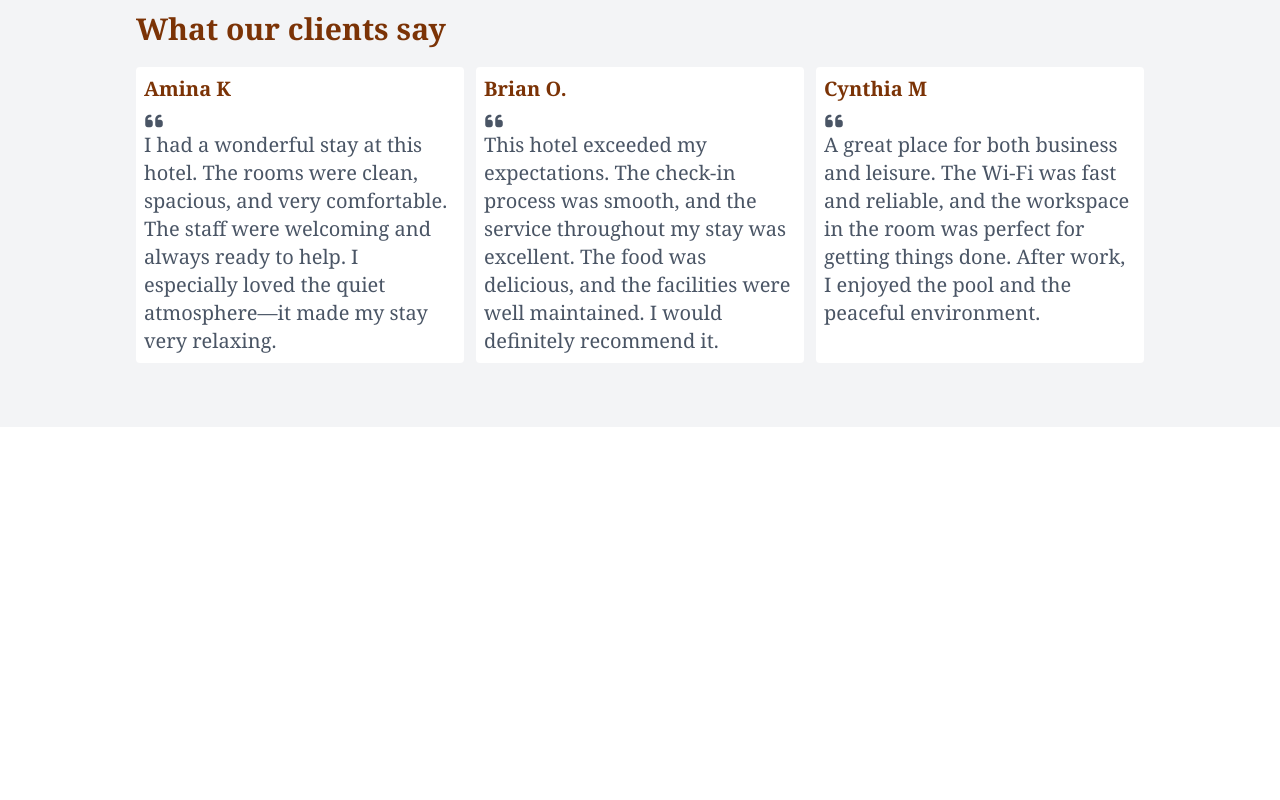
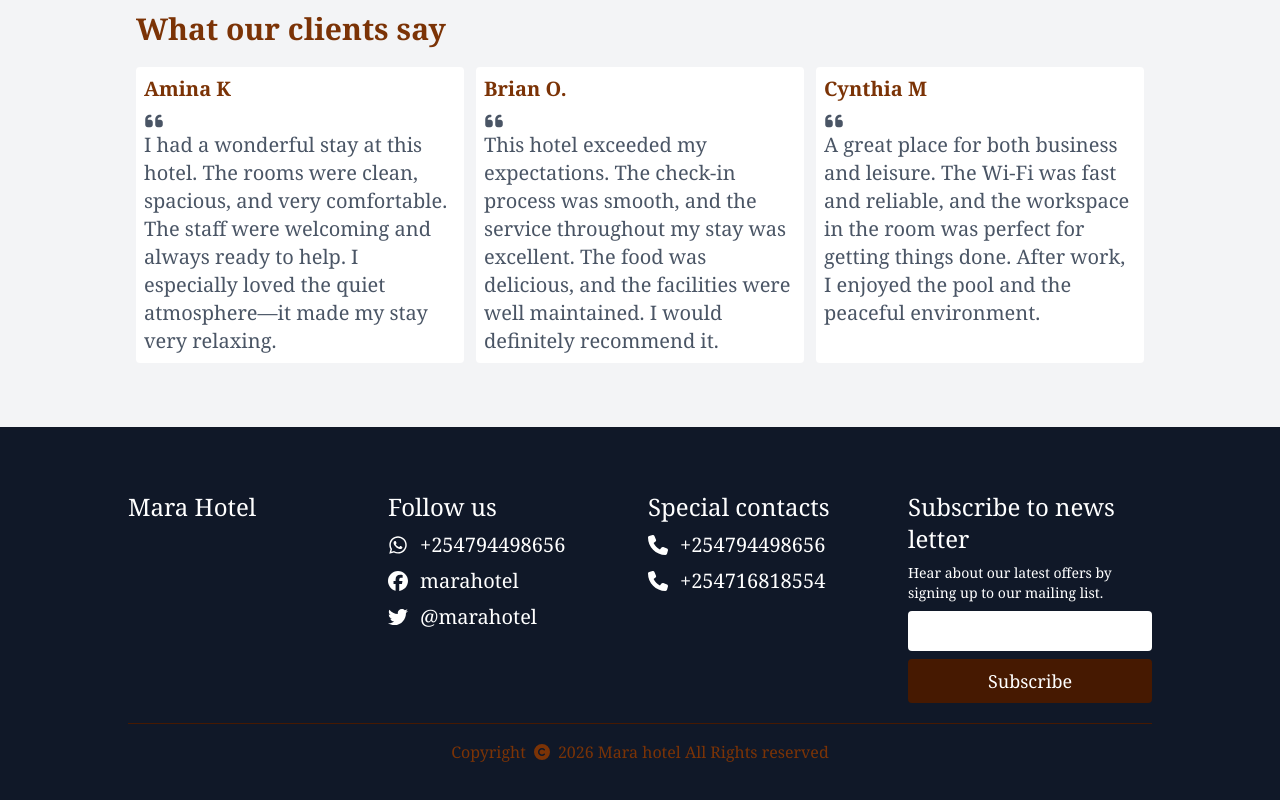
Before and after one commit to tonyopuodho/Hotel, a React (Vite) app: page / in a window 1280 px wide. Shown: the part 2355-3155 px from the top of the page. Before the commit the page ends 2782 px from the top, so only its background shows below. Built offline with nearby package versions, Linux system fonts and the light colour scheme.

Commit message:
Implementing footer section

```diff
--- /dev/null
+++ b/src/Components/Home/Footer.jsx
@@ -0,0 +1,40 @@
+import React from 'react'
+import { FaCopyright, FaFacebook, FaPhone, FaTwitch, FaTwitter, FaWhatsapp } from 'react-icons/fa6'
+
+function Footer() {
+  return (
+    <div className='py-16 bg-gray-900'>
+        <div className='max-w-7xl md:w-[80%] mx-auto font-serif'>
+            <div className='grid grid-cols-1 md:grid-cols-4 gap-4'>
+                <h1 className='text-2xl font-extralight text-white'>Mara Hotel</h1>
+                <div className='flex flex-col gap-2'>
+                  <h1 className='text-2xl font-extralight text-white'>Follow us</h1>
+                  <span className='text-white flex items-center gap-3 text-xl'><FaWhatsapp/> +254794498656</span>
+                  <span className='text-white flex items-center gap-3 text-xl'><FaFacebook/> marahotel</span>
+                  <span className='text-white flex items-center gap-3 text-xl'><FaTwitter/> @marahotel</span>
+                </div>
+                <div className='flex flex-col gap-2'>
+                  <h1 className='text-2xl font-extralight text-white'>Special contacts</h1>
+                  <span className='text-white flex items-center gap-3 text-xl'><FaPhone/> +254794498656</span>
+                  <span className='text-white flex items-center gap-3 text-xl'><FaPhone/> +254716818554</span>
+                </div>
+                <div className='flex flex-col gap-2'>
+                  <h1 className='text-2xl font-extralight text-white'>Subscribe to news letter</h1>
+                  <p className='text-sm text-white'>Hear about our latest offers by signing up to our mailing list.</p>
+                 <form action="">
+                  <input type="text" className='w-full bg-white p-2 outline-none rounded-sm'/>
+                  <button className='bg-amber-950 text-white w-full mt-2 py-2 rounded-sm cursor-pointer text-lg'>Subscribe</button>
+                </form>
+                </div>
+            </div>
+            <hr  className='mt-5 text-amber-950'/>
+            <div className='flex justify-center items-center mt-4 text-amber-900'>
+               Copyright <FaCopyright className='ml-2 mr-2'/>  {new Date().getFullYear()} Mara hotel All Rights reserved
+            </div>
+
+        </div>
+    </div>
+  )
+}
+
+export default Footer
--- a/src/Components/Home/Home.jsx
+++ b/src/Components/Home/Home.jsx
@@ -3,6 +3,7 @@ import Hero from './Hero'
 import Facilities from './Facilities'
 import RoomConfrence from './RoomConfrence'
 import Testimonials from './Testimonials'
+import Footer from './Footer'
 
 function Home() {
   return (
@@ -11,6 +12,7 @@ function Home() {
         <Facilities/>
         <RoomConfrence/>
         <Testimonials/>
+        <Footer/>
     </div>
   )
 }
```
